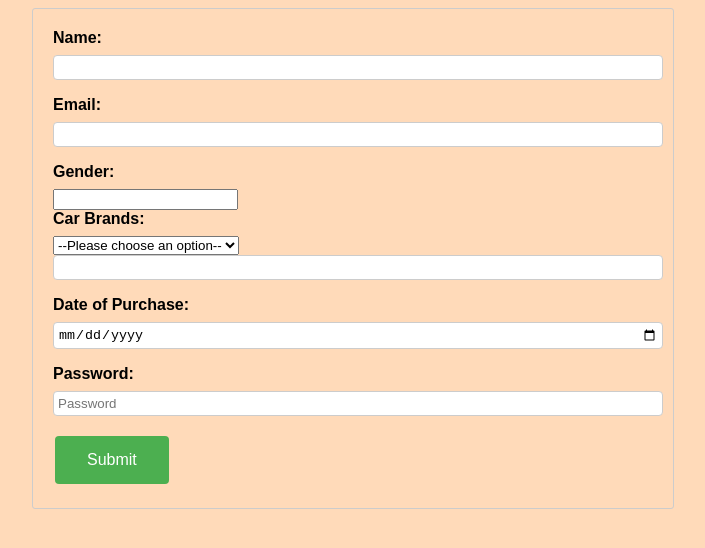
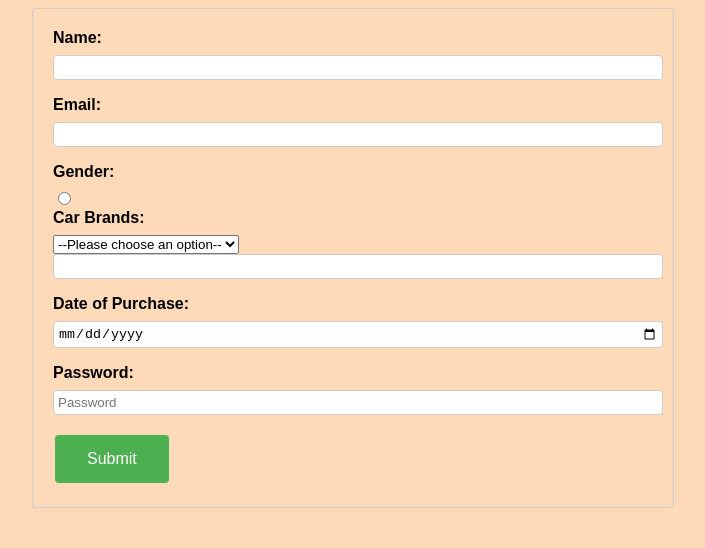
Before and after one commit to acciojob/car-insurance-form-akeeb12, a website: page main.html in a window 1280 px wide. Shown: the whole page, without its empty margins (287-992 px from the left). Drawn offline with Linux system fonts and the light colour scheme.

Commit message:
created a submission

```diff
--- a/main.html
+++ b/main.html
@@ -16,7 +16,7 @@
         <input type="email" id="email" name="email" required>
 
         <label for="gender">Gender:</label>
-        <input type="radio buttons" name="radio buttons" required>
+        <input type="radio" name="Radio Buttons" required>
 
         <label for="cars">Car Brands:</label>
         <select id="cars" name="cars" required>
```
